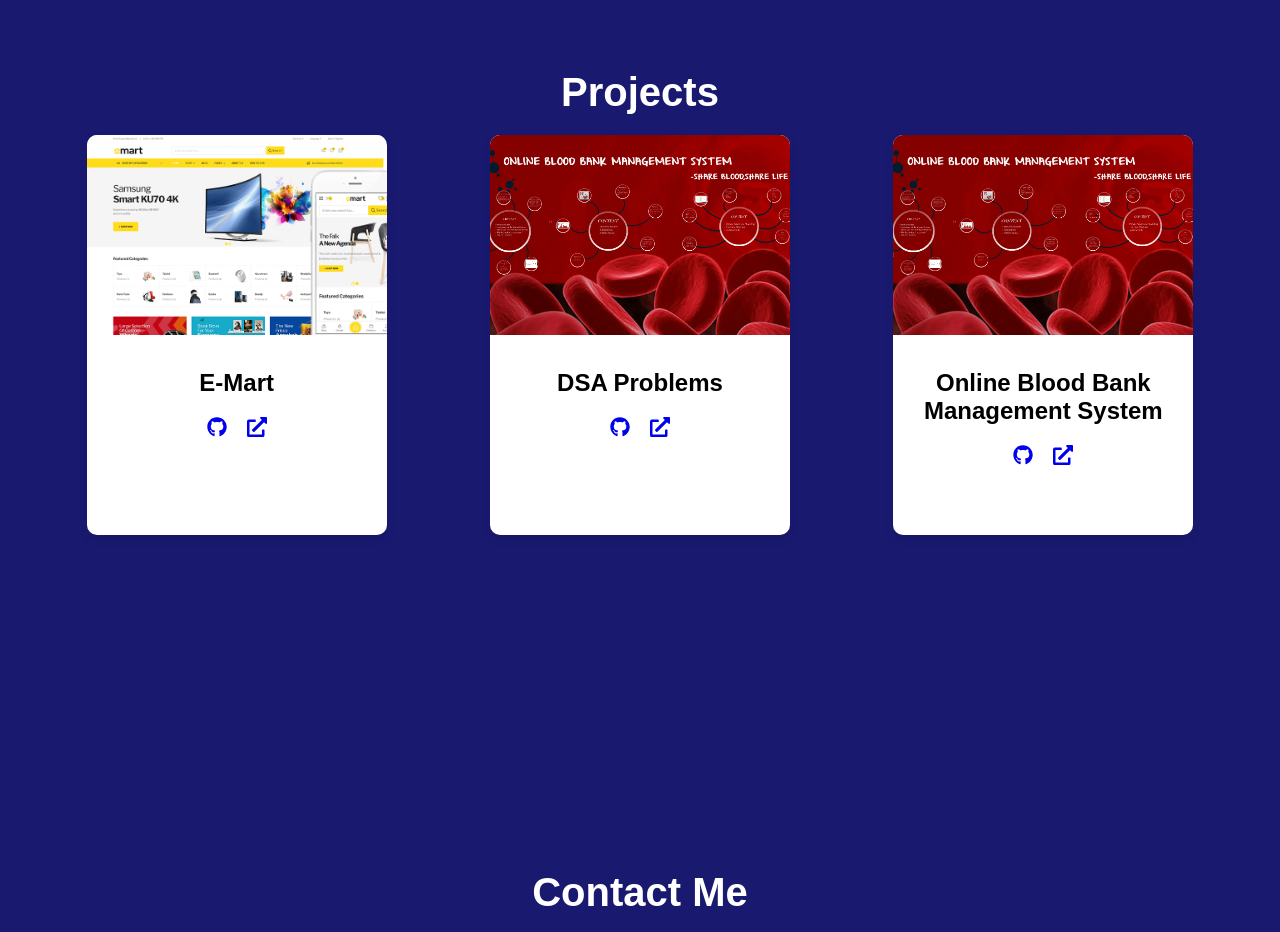
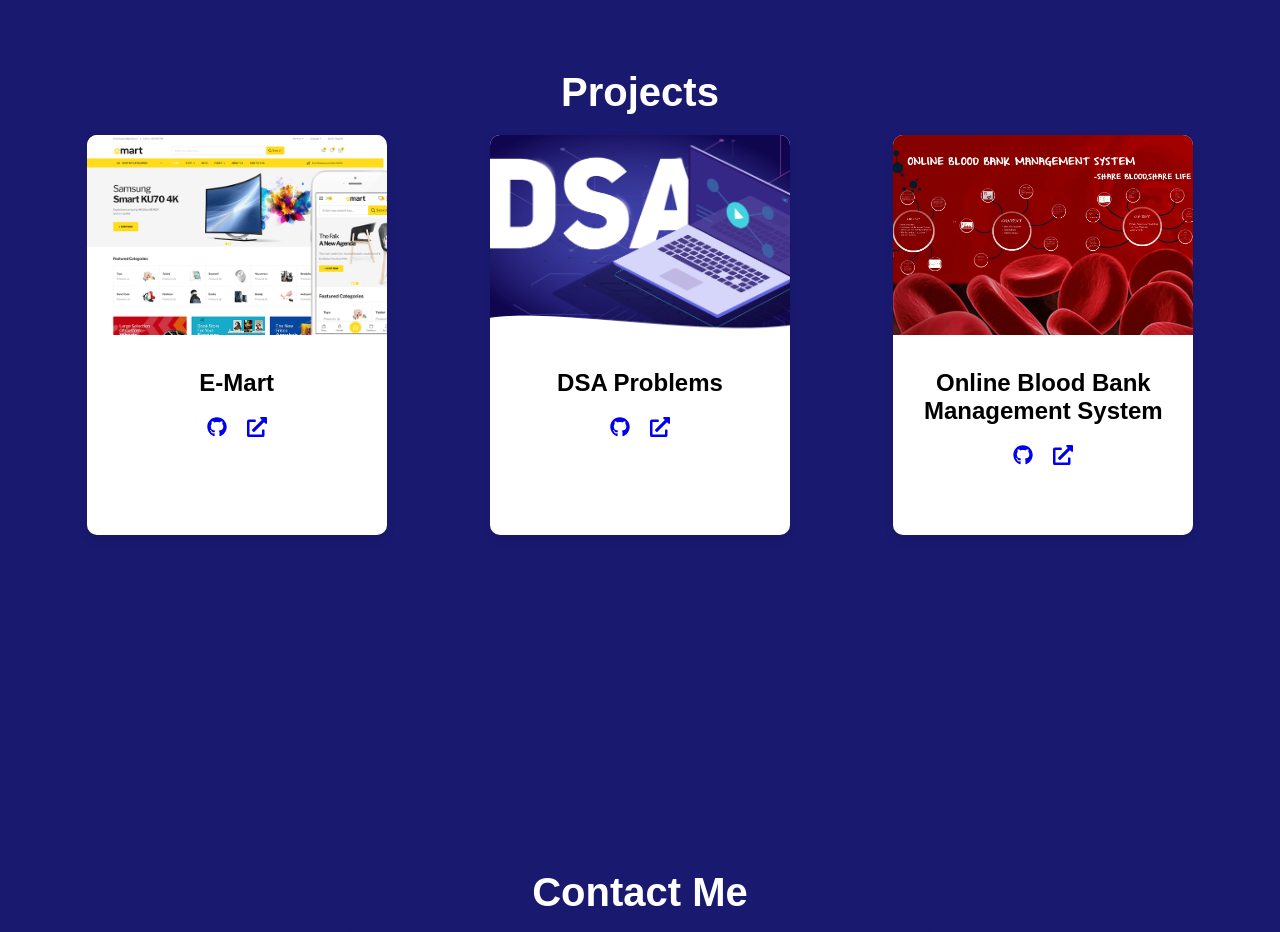
Before and after one commit to praveen040-gif/Portifolio, a React (Create React App) app: page / in a window 1280 px wide. Shown: the part 2380-3312 px from the top of the page. Built offline with nearby package versions, Linux system fonts and the light colour scheme.

Commit message:
first commit

```diff
--- a/src/components/projects.jsx
+++ b/src/components/projects.jsx
@@ -9,19 +9,19 @@ const Projects = () => {
       title: 'E-Mart',
       imageUrl: './assets/images/emart-cover.png',
       githubLink: 'https://github.com/praveen040-gif/E-Mart',
-      liveLink: 'https://yourwebsite.com/emart',
+      liveLink: 'https://github.com/praveen040-gif/E-Mart',
     },
     {
       title: 'DSA Problems',
-      imageUrl: './assets/images/blood.png',
+      imageUrl: './assets/images/dsa.png',
       githubLink: 'https://github.com/praveen040-gif/DSA',
       liveLink: 'https://github.com/praveen040-gif/DSA',
     },
     {
       title: 'Online Blood Bank Management System',
       imageUrl: './assets/images/blood.png', // Replace with actual image paths
-      githubLink: 'https://github.com/yourgithub/blood-bank-management',
-      liveLink: 'https://yourwebsite.com/blood-bank',
+      githubLink: 'https://github.com/praveen040-gif',
+      liveLink: 'https://github.com/praveen040-gif',
     },
 
 
```
